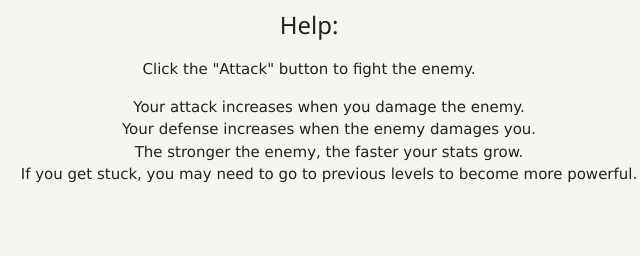
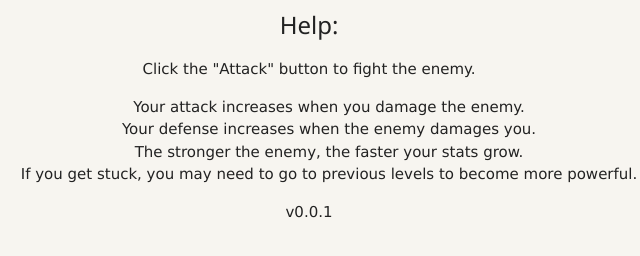
Before and after one commit to mccanndt/gbs-clicker, a plain HTML site: page index.html in a window 1280 px wide. Shown: the part 416-672 px from the top of the page, 331-971 px from the left. Drawn offline with nearby package versions, Linux system fonts and the light colour scheme; a web font is replaced by a local one.

Commit message:
Added version label

```diff
--- a/index.html
+++ b/index.html
@@ -50,6 +50,7 @@
         <li>The stronger the enemy, the faster your stats grow.</li>
         <li>If you get stuck, you may need to go to previous levels to become more powerful.</li>
       </ul>
+      v0.0.1
     </div>
 
   </body>
```
